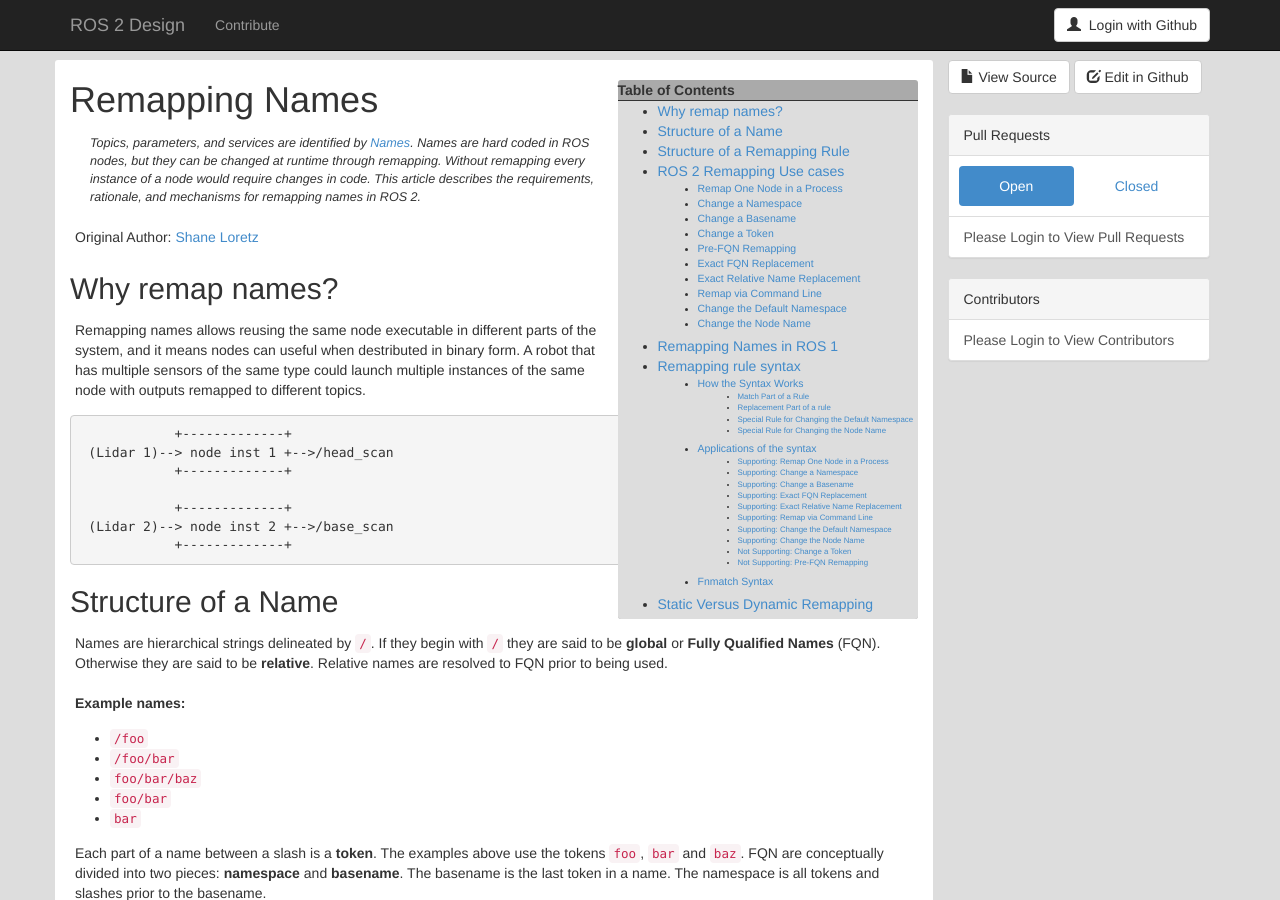
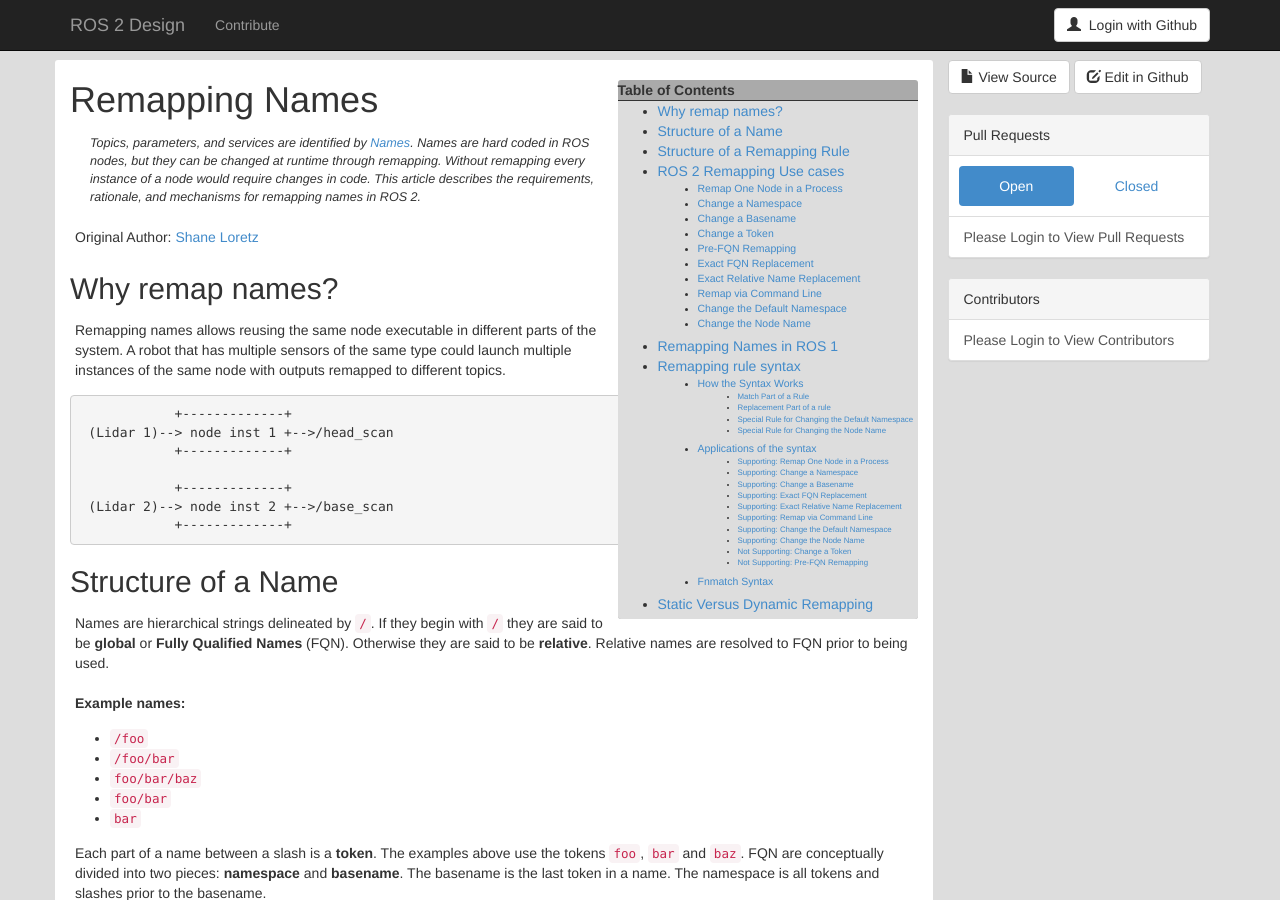
Before and after one commit to ros2/design, a Jekyll site: the page built from articles/141_static_remapping.md, in a window 1280 px wide and 900 px high. Built offline with Jekyll 4.4.1, drawn with Linux system fonts in a browser that asks for light colours; nearby versions of some CDN libraries.

Commit message:
Simplified first sentence

````diff
--- a/articles/141_static_remapping.md
+++ b/articles/141_static_remapping.md
@@ -20,7 +20,7 @@
 Original Author: {{ page.author }}
 
 ## Why remap names?
-Remapping names allows reusing the same node executable in different parts of the system, and it means nodes can useful when destributed in binary form.
+Remapping names allows reusing the same node executable in different parts of the system.
 A robot that has multiple sensors of the same type could launch multiple instances of the same node with outputs remapped to different topics.
 
 ```
````
